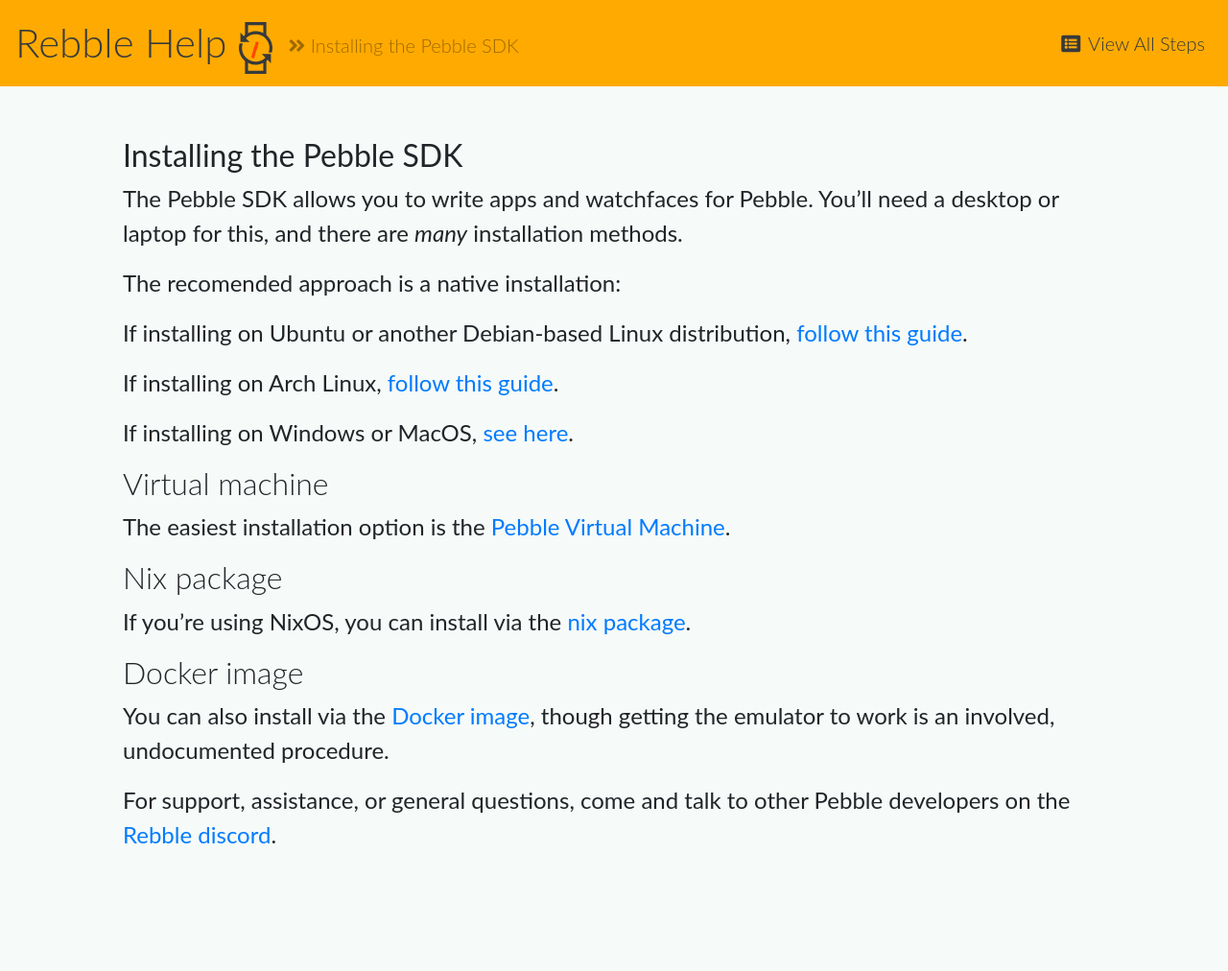
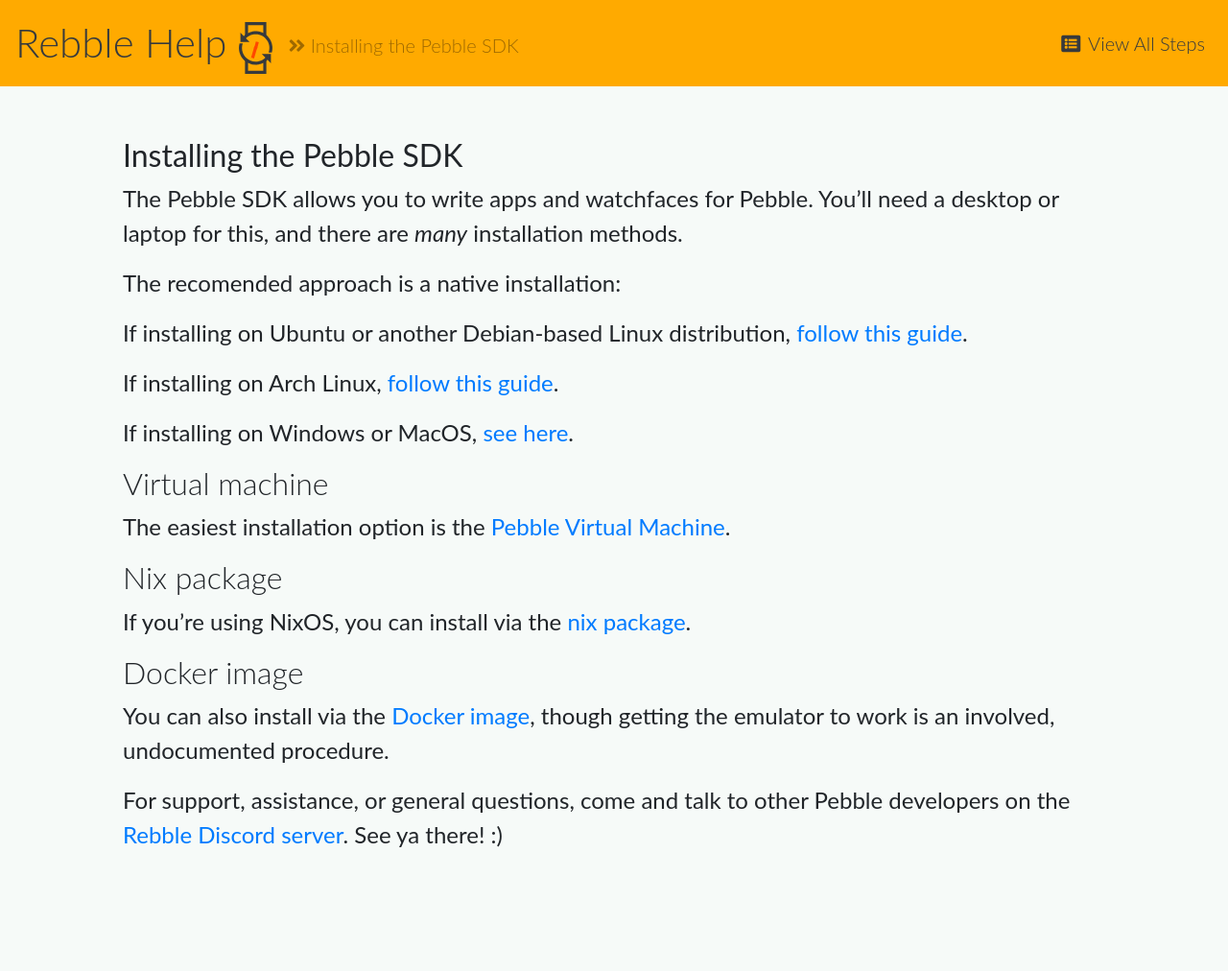
Before and after one commit to pebble-dev/rebble-help, a Jekyll site: the page built from _topic/sdk.md, in a window 1280 px wide. Shown: the whole page at 96% size. Built offline with Jekyll 4.4.1, drawn with Linux system fonts in a browser that asks for light colours; nearby versions of some CDN libraries.

Commit message:
I have this bad habit
of committing before previewing

```diff
--- a/_topic/sdk.md
+++ b/_topic/sdk.md
@@ -34,4 +34,4 @@ If you're using NixOS, you can install via the [nix package](https://github.com/
 You can also install via the [Docker image](https://hub.docker.com/r/rebble/pebble-sdk), though getting the emulator to work is an involved, undocumented procedure.
 
 
-For support, assistance, or general questions, come and talk to other Pebble developers on the [Rebble discord](https://rebble.io/discord).
+For support, assistance, or general questions, come and talk to other Pebble developers on the [Rebble Discord server](https://rebble.io/discord). See ya there! :)
```
